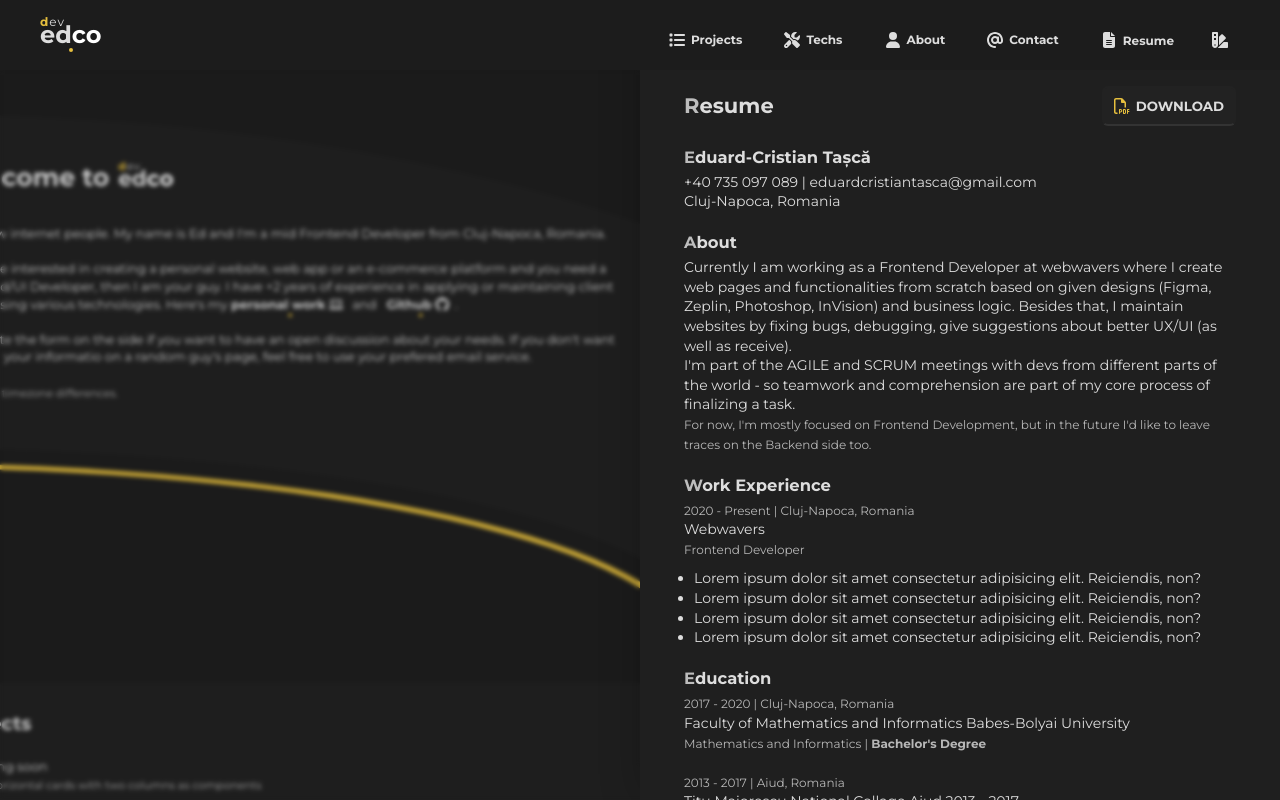
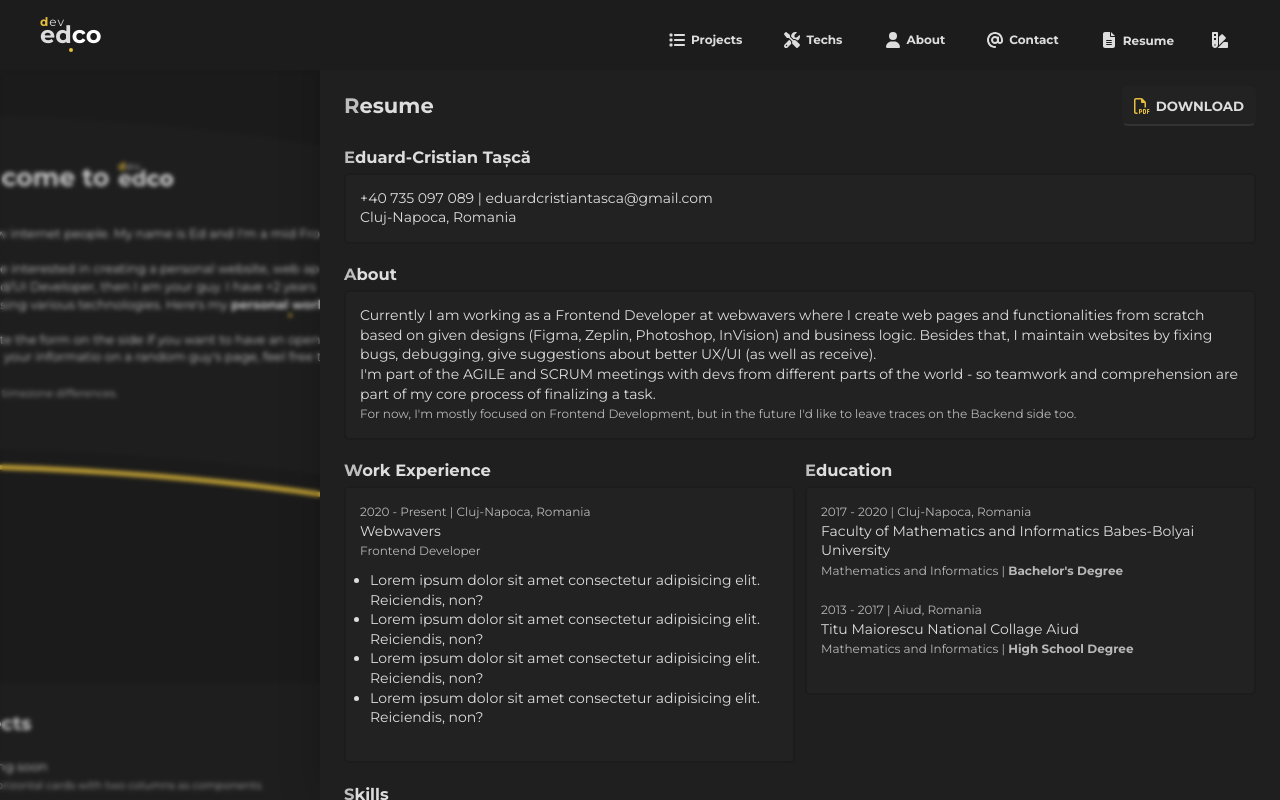
Before and after one commit to tasca-eduard/devedco, a Next.js app in the folder src/: page / in a window 1280 px wide. Both pictures are taken after a click on the button "Resume". Shown: the top 800 px of the page. Built offline with nearby package versions, Linux system fonts and the light colour scheme; a web font is replaced by a local one.

Commit message:
Resume card styling

```diff
--- a/src/components/Resume/Resume.tsx
+++ b/src/components/Resume/Resume.tsx
@@ -4,7 +4,7 @@ import { IconProp } from "@fortawesome/fontawesome-svg-core";
 
 export default function Resume() {
   return (
-    <>
+    <div className="rich-text">
       <div className="head">
         <h2>Resume</h2>
         <button
@@ -18,6 +18,7 @@ export default function Resume() {
       <br />
 
       <h3>Eduard-Cristian Tașcă</h3>
+      <div className="card secondary">
         <span>
           +40 735 097 089 |
           eduardcristiantasca@gmail.com
@@ -26,10 +27,11 @@ export default function Resume() {
         <span>
           Cluj-Napoca, Romania
         </span>
-      <br />
+      </div>
       <br />
 
       <h3>About</h3>
+      <div className="card secondary">
         <p>
           Currently I am working as a Frontend Developer at webwavers where I create web pages and functionalities from scratch based on given designs (Figma, Zeplin, Photoshop, InVision) and business logic. Besides that, I maintain websites by fixing bugs, debugging, give suggestions about better UX/UI (as well as receive).
           <br />
@@ -37,9 +39,13 @@ export default function Resume() {
           <br />
           <small>For now, I'm mostly focused on Frontend Development, but in the future I'd like to leave traces on the Backend side too.</small>
         </p>
+      </div>
       <br />
 
+      <div className="grid medium">
+        <div>
           <h3>Work Experience</h3>
+          <div className="card secondary">
             <small>2020 - Present | Cluj-Napoca, Romania</small>
             <br />
             <span>Webwavers</span>
@@ -52,8 +58,12 @@ export default function Resume() {
               <li>Lorem ipsum dolor sit amet consectetur adipisicing elit. Reiciendis, non?</li>
             </ul>
             <br />
+          </div>
+        </div>
 
+        <div>
           <h3>Education</h3>
+          <div className="card secondary">
             <small>2017 - 2020 | Cluj-Napoca, Romania</small>
             <br />
             <span>Faculty of Mathematics and Informatics Babes-Bolyai University</span>
@@ -64,34 +74,50 @@ export default function Resume() {
 
             <small>2013 - 2017 | Aiud, Romania</small>
             <br />
-      <span>Titu Maiorescu National Collage Aiud 2013 - 2017</span>
+            <span>Titu Maiorescu National Collage Aiud</span>
             <br />
             <small>Mathematics and Informatics | <strong>High School Degree</strong></small>
             <br />
             <br />
+          </div>
+        </div>
+      </div>
+      <br />
 
       <h3>Skills</h3>
+      <div className="grid medium">
+        <div>
+          <div className="card secondary">
             <small>Frameworks / Environments</small>
             <br />
             <span>ReactJS, NextJS, NodeJS</span>
-      <br />
-      <br />
+          </div>
+        </div>
 
+        <div>
+          <div className="card secondary">
             <small>Programming / Markup Languages</small>
             <br />
             <span> Javascript / Typescript, HTML, CSS, SASS / SCSS, LESS</span>
-      <br />
-      <br />
+          </div>
+        </div>
 
+        <div>
+          <div className="card secondary">
             <small>Libraries</small>
             <br />
             <span>Phaser, Leaflet, jQuery, React Bootstrap / Bootstrap, FontAwesome</span>
-      <br />
-      <br />
+          </div>
+        </div>
 
+        <div>
+          <div className="card secondary">
             <small>Misc</small>
             <br />
             <span>OOCSS, BEM, SMACCS, SVG, JSON, AJAX, Git, Github, Gitlab, Bitbucket, Jira, Azure DevOps, NPM, GulpJS, Object-Oriented Programming (OOP), Responsive Web Design, User Experience (UX)</span>
-    </>
+          </div>
+        </div>
+      </div>
+    </div>
   )
 }
--- a/src/pages/index.tsx
+++ b/src/pages/index.tsx
@@ -43,7 +43,7 @@ const Home: NextPage = () => {
       })
     })
 
-    const cards = document.querySelectorAll(".card");
+    const cards = document.querySelectorAll(".card:not(.minimal)");
     const containers = document.querySelectorAll(".container");
     cards.forEach((el) => observer.observe(el));
     containers.forEach((el) => observer.observe(el));
--- a/src/scss/components/_card.scss
+++ b/src/scss/components/_card.scss
@@ -14,6 +14,15 @@
         transform: translateY(0);
     }
 
+    &.secondary {
+        display: block;
+        opacity: 1;
+        transform: none;
+        padding: 14px;
+        background: var(--secondaryBg);
+        border-color: var(--ternaryBg);
+    }
+
     .content {
         margin-bottom: 20px;
     }
--- a/src/scss/components/_offcanvas.scss
+++ b/src/scss/components/_offcanvas.scss
@@ -1,11 +1,12 @@
 .offcanvas {
-  padding:  86px 44px;
+  padding:  86px 24px 24px;
   position: fixed;
   top: 0;
   right: 0;
   bottom: 0;
   left: auto;
-  width: 50%;
+  max-width: 960px;
+  width: 100%;
   background: var(--primaryBg);
   animation: .24s forwards ease-in-out;
   box-shadow: 0 0 40px 0 var(--primaryShadow);
@@ -31,4 +32,9 @@
     width: 90%;
     padding-top: 76px;
   }
+
+  @media screen and (max-width: 576px) {
+    padding-inline: 12px;
+    font-size: 12px;
+  }
 }
--- a/src/scss/main.scss
+++ b/src/scss/main.scss
@@ -12,6 +12,7 @@
 @import './shared/grid';
 @import './shared/header';
 @import './shared/footer';
+@import './shared/rich-text';
 
 @import './components/hero';
 @import './components/card';
--- a/src/scss/shared/_grid.scss
+++ b/src/scss/shared/_grid.scss
@@ -31,6 +31,11 @@
 
 .grid {
     display: grid;
-    grid-template-columns: repeat(auto-fit, minmax(240px, 1fr));
+    grid-template-columns: repeat(auto-fit, minmax(340px, 1fr));
     grid-gap: 40px;
+
+    &.medium {
+        grid-template-columns: repeat(auto-fit, minmax(300px, 1fr));
+        grid-gap: 10px;
+    }
 }
--- a/src/scss/shared/_resets.scss
+++ b/src/scss/shared/_resets.scss
@@ -26,6 +26,7 @@ small {
 ul {
     margin-left: 10px;
     margin-top: 10px;
+    list-style-type: none;
 }
 
 button {
--- /dev/null
+++ b/src/scss/shared/_rich-text.scss
@@ -0,0 +1,5 @@
+.rich-text {
+  ul {
+    list-style-type: disc;
+  }
+}
```
Lines whose indentation alone changed are shown as unchanged.
